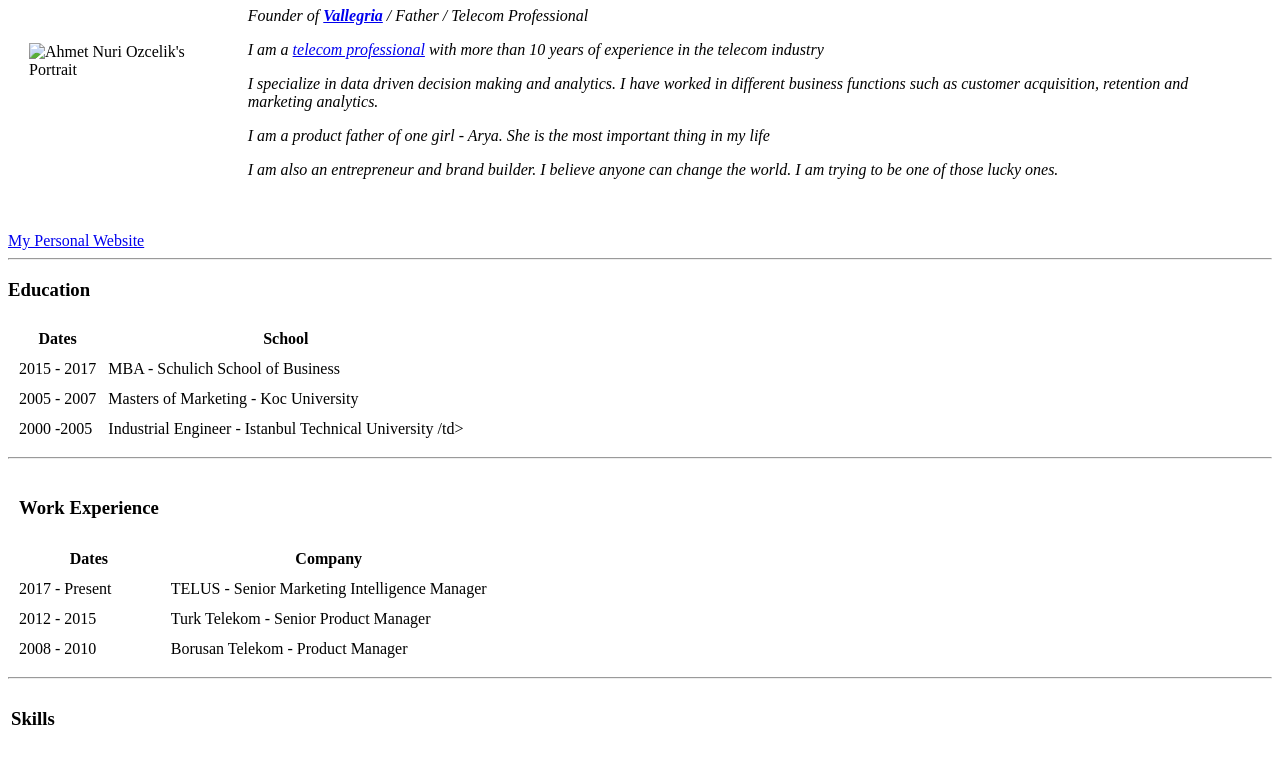
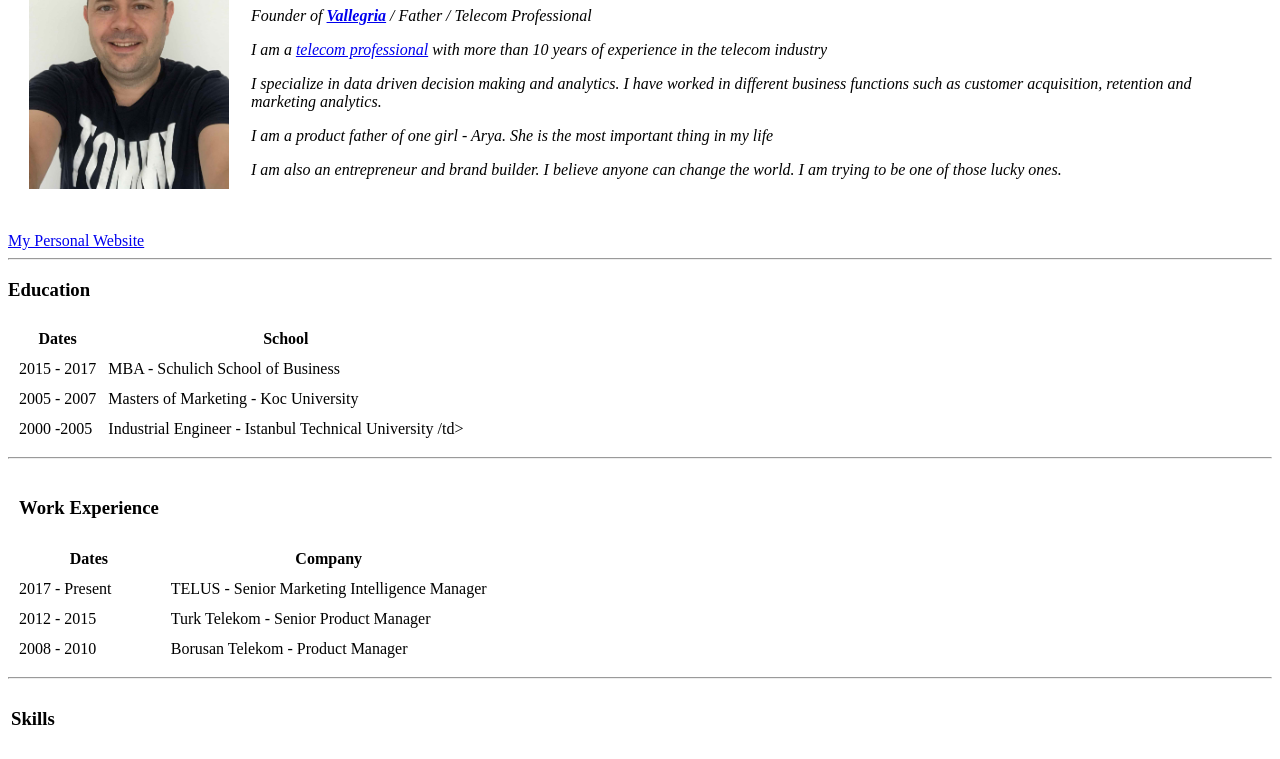
Before and after one commit to vallegria/founder, a plain HTML site: page index.html in a window 1280 px wide. Shown: the part 102-861 px from the top of the page. Drawn offline with Linux system fonts and the light colour scheme.

Commit message:
Add files via upload

```diff
--- a/index.html
+++ b/index.html
@@ -3,12 +3,11 @@
 
 <head>
   <meta charset="utf-8">
-
   <title> Ahmet's Personal Website </title>
 </head>
 <table cellspacing="20">
   <td>
-    <img src="images/Ahmet1.jpeg" alt="Ahmet Nuri Ozcelik's Portrait" width="200" class="rotate90">
+    <img src="images/Ahmet2.jpg" alt="Ahmet Nuri Ozcelik's Portrait" width="200" class="rotate90">
   </td>
   <td>
     <h1>Ahmet Nuri Ozcelik</h1>
```
Also changed, not shown: images/Ahmet1.jpeg (added), images/Ahmet2.jpg (added).
